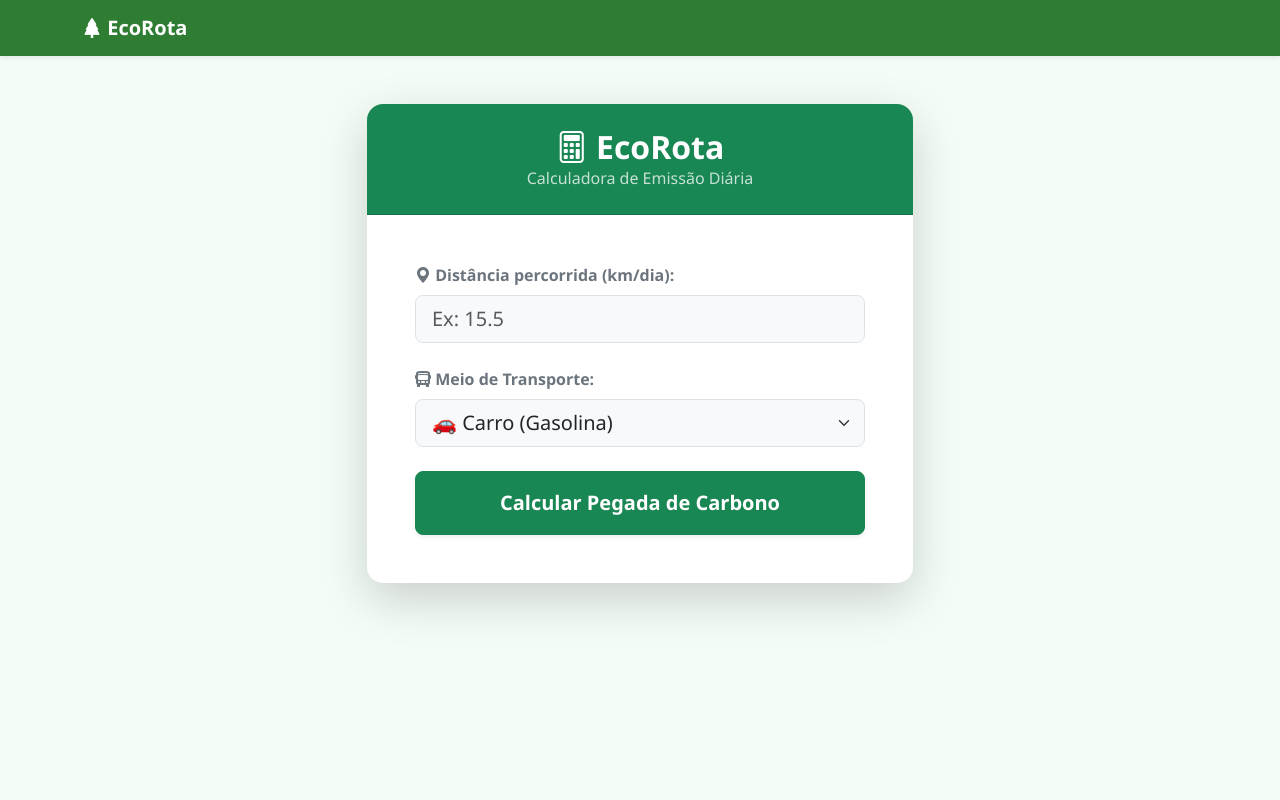
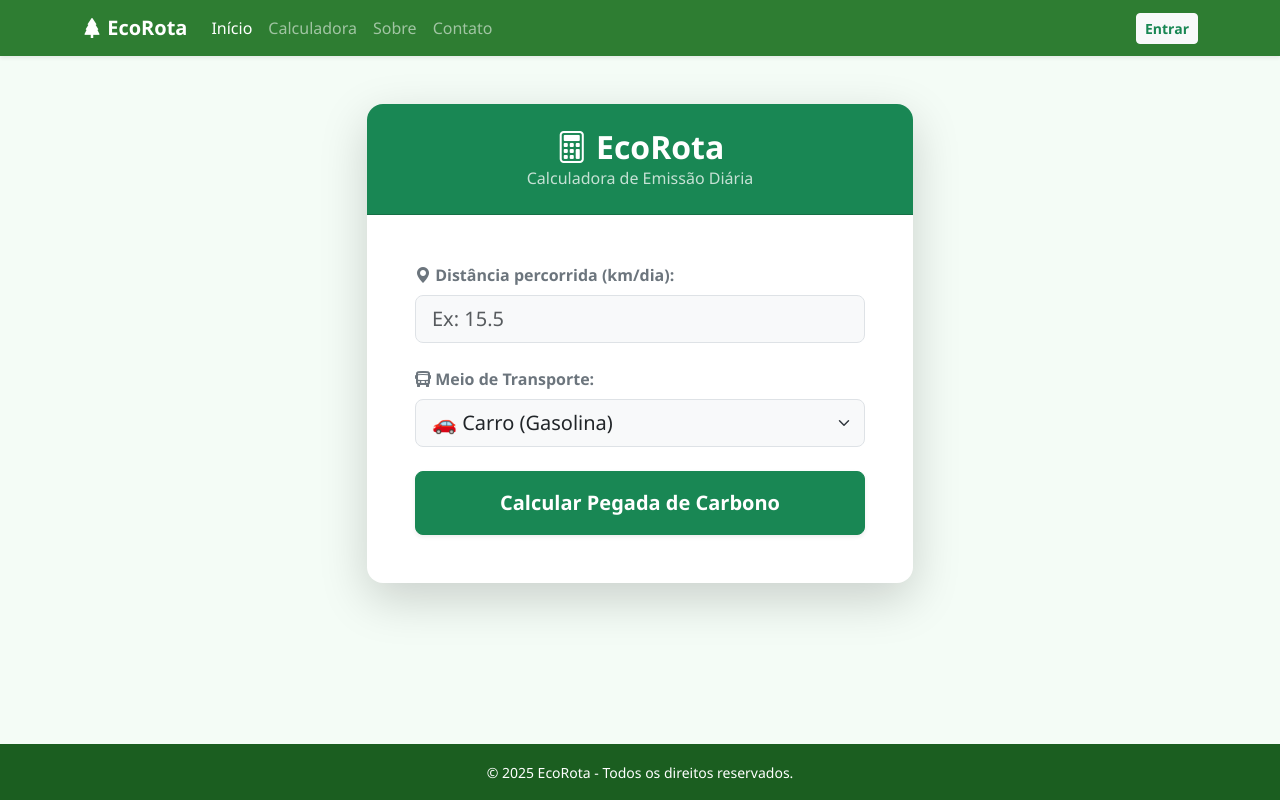
Before and after one commit to robertcastro14/CO2_Project, a Django app: page /calculadora/ in a window 1280 px wide. Run offline with Django 5.2, Linux system fonts and the light colour scheme.

Commit message:
Codigo Atualizado

```diff
--- a/CO2_PROJECT/CO2_PROJECT/settings.py
+++ b/CO2_PROJECT/CO2_PROJECT/settings.py
@@ -127,7 +127,7 @@ STATIC_URL = "static/"
 DEFAULT_AUTO_FIELD = "django.db.models.BigAutoField"
 
 LOGIN_REDIRECT_URL = '/usuario/'
-LOGOUT_REDIRECT_URL = '/accounts/login/'
+LOGOUT_REDIRECT_URL = 'home'
 
 CORS_ORIGIN_ALLOW_ALL = True
 
--- a/CO2_PROJECT/usuario/templates/base.html
+++ b/CO2_PROJECT/usuario/templates/base.html
@@ -12,6 +12,9 @@
         body {
             background-color: #f4fcf6; /* Fundo verde bem clarinho */
             font-family: 'Segoe UI', Tahoma, Geneva, Verdana, sans-serif;
+            display: flex;
+            flex-direction: column;
+            min-height: 100vh;
         }
         .navbar-custom {
             background-color: #2e7d32; /* Verde folha forte */
@@ -21,8 +24,16 @@
             color: white;
         }
         .btn-eco:hover {
-            background-color: #1b5e20; /* Verde mais escuro ao passar o mouse */
+            background-color: #1b5e20;
             color: white;
+        }
+        /* Faz o rodapé ficar sempre embaixo */
+        footer {
+            margin-top: auto;
+            background-color: #1b5e20;
+            color: white;
+            padding: 1rem 0;
+            text-align: center;
         }
     </style>
 </head>
@@ -30,23 +41,62 @@
 
     <nav class="navbar navbar-expand-lg navbar-dark navbar-custom shadow-sm">
         <div class="container">
-            <a class="navbar-brand fw-bold" href="#">
+            <a class="navbar-brand fw-bold" href="{% url 'home' %}">
                 <i class="bi bi-tree-fill"></i> EcoRota
             </a>
-            <div class="d-flex">
-                {% if user.is_authenticated %}
-                    <span class="navbar-text text-white me-3">Olá, {{ user.username }}</span>
-                    <a href="/accounts/logout/" class="btn btn-outline-light btn-sm">Sair</a>
-                {% endif %}
+
+            <button class="navbar-toggler" type="button" data-bs-toggle="collapse" data-bs-target="#navbarNav">
+                <span class="navbar-toggler-icon"></span>
+            </button>
+
+            <div class="collapse navbar-collapse" id="navbarNav">
+
+                <ul class="navbar-nav me-auto mb-2 mb-lg-0">
+                    <li class="nav-item">
+                        <a class="nav-link active" href="{% url 'home' %}">Início</a>
+                    </li>
+                    <li class="nav-item">
+                        <a class="nav-link" href="{% url 'calculadora' %}">Calculadora</a>
+                    </li>
+                    <li class="nav-item">
+                        <a class="nav-link" href="#">Sobre</a>
+                    </li>
+                    <li class="nav-item">
+                        <a class="nav-link" href="#">Contato</a>
+                    </li>
+                </ul>
+
+                <div class="d-flex align-items-center">
+                    {% if user.is_authenticated %}
+                        <span class="navbar-text text-white me-3">
+                            <i class="bi bi-person-circle"></i> {{ user.username }}
+                        </span>
+
+                        <form action="{% url 'logout' %}" method="post" class="d-inline">
+                            {% csrf_token %}
+                            <button type="submit" class="btn btn-outline-light btn-sm">
+                                <i class="bi bi-box-arrow-right"></i> Sair
+                            </button>
+                        </form>
+                    {% else %}
+                        <a href="{% url 'login' %}" class="btn btn-light btn-sm text-success fw-bold">Entrar</a>
+                    {% endif %}
+                </div>
             </div>
         </div>
     </nav>
 
-    <div class="container mt-5">
+    <div class="container mt-5 mb-5">
         {% block content %}
         {% endblock %}
     </div>
 
+    <footer>
+        <div class="container">
+            <small>&copy; 2025 EcoRota - Todos os direitos reservados.</small>
+        </div>
+    </footer>
+
     <script src="https://cdn.jsdelivr.net/npm/bootstrap@5.3.0/dist/js/bootstrap.bundle.min.js"></script>
 </body>
 </html>
```
Also changed, not shown: CO2_PROJECT/db.sqlite3.
